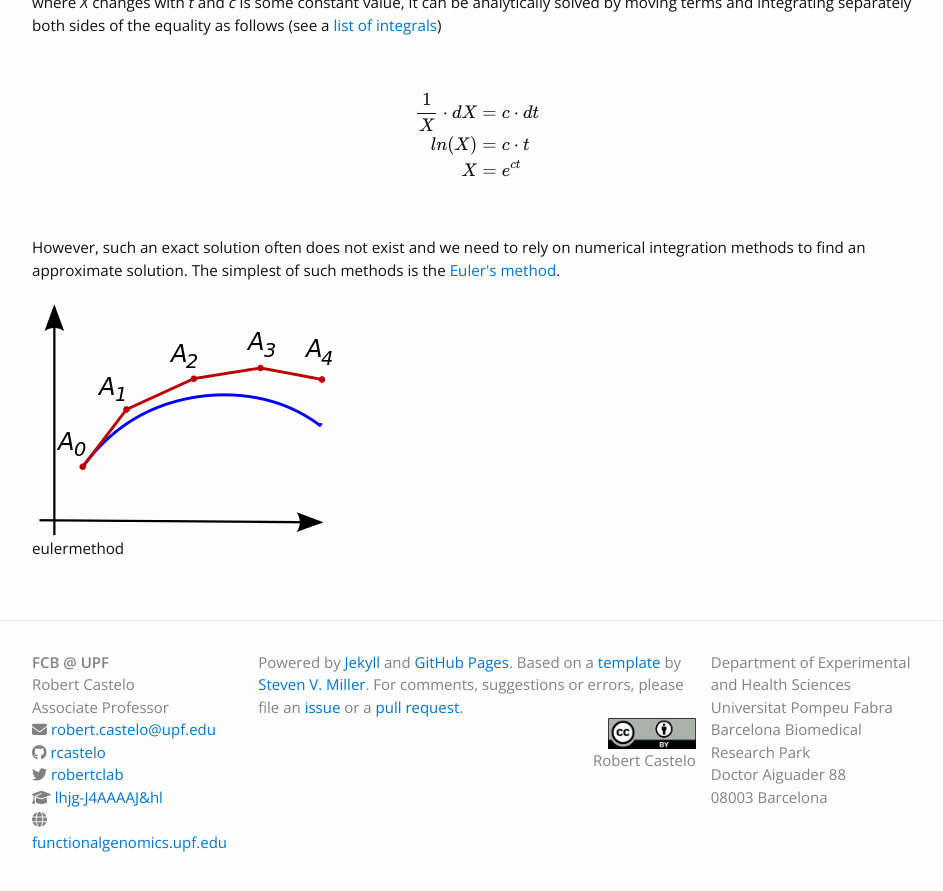
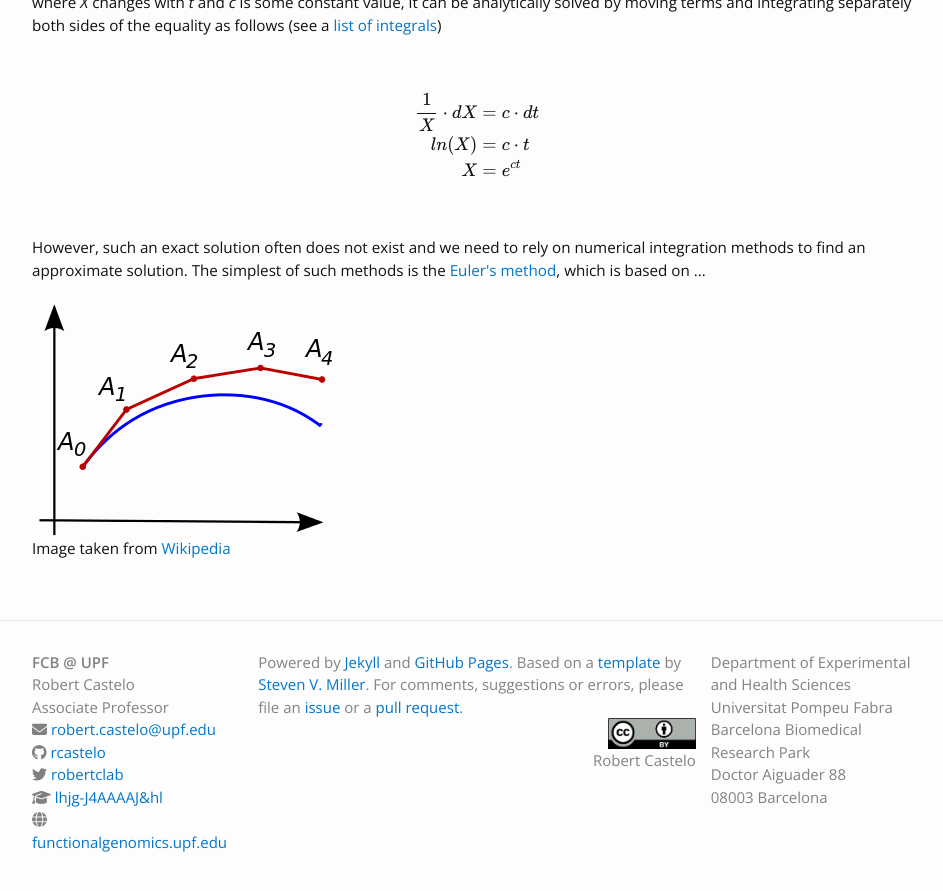
Before and after one commit to funcompbio/funcompbio.github.io, a Jekyll site: the page built from practical6/practical6.md, in a window 1280 px wide and 900 px high, scrolled down 1751 px. Shown: the top 891 px of the window, without its empty margins (163-1106 px from the left). Built offline with Jekyll 4.4.1, drawn with Linux system fonts in a browser that asks for light colours; nearby versions of some CDN libraries.

Commit message:
Updated practical 6.

```diff
--- a/practical6/practical6.html
+++ b/practical6/practical6.html
@@ -39,8 +39,8 @@ error: sir.py &lt;I&gt; &lt;rho&gt; &lt;alpha&gt;</code></pre>
    ln(X) &amp; = &amp; c\cdot t \\
    X &amp; = &amp; e^{ct}
    \end{eqnarray} $$</span><br /></p>
-<p>However, such an exact solution often does not exist and we need to rely on numerical integration methods to find an approximate solution. The simplest of such methods is the <a href="https://en.wikipedia.org/wiki/Euler_method">Euler's method</a>.</p>
+<p>However, such an exact solution often does not exist and we need to rely on numerical integration methods to find an approximate solution. The simplest of such methods is the <a href="https://en.wikipedia.org/wiki/Euler_method">Euler's method</a>, which is based on ...</p>
 <div class="figure">
-<img src="Euler_method.png" alt="eulermethod" />
-<p class="caption">eulermethod</p>
+<img src="Euler_method.png" alt="Image taken from Wikipedia" />
+<p class="caption">Image taken from <a href="https://en.wikipedia.org/wiki/Euler_method">Wikipedia</a></p>
 </div>
```
